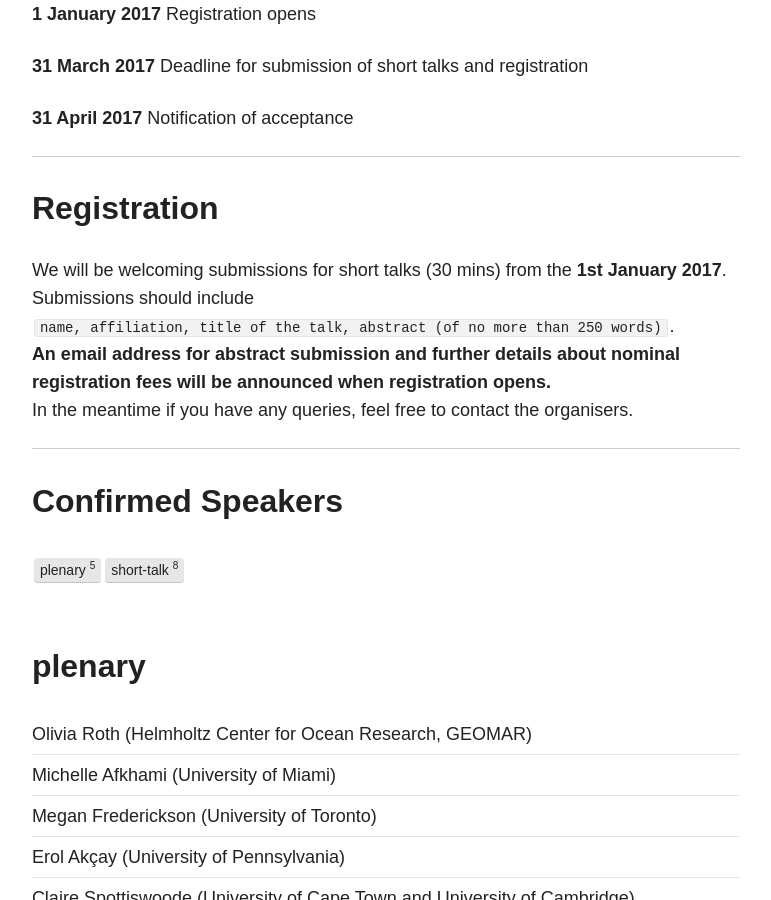
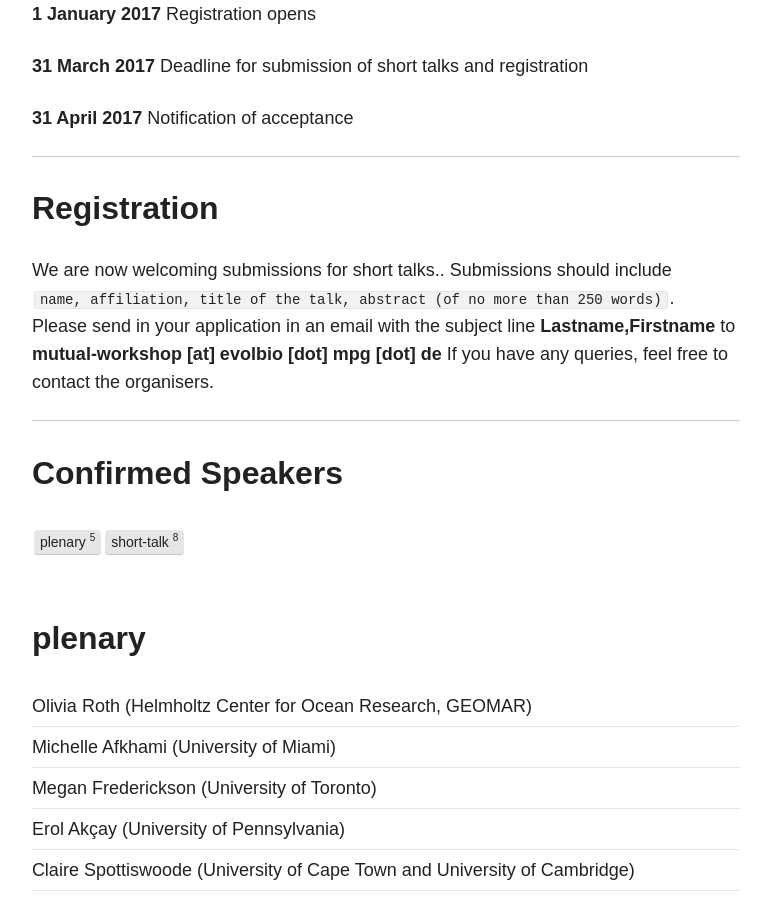
Before and after one commit to bionomics/bionomics, a Jekyll site: the page built from home/index.md, in a window 1280 px wide and 900 px high, scrolled down 1210 px. Shown: the whole window, without its empty margins (254-1025 px from the left). Built offline with Jekyll 4.4.1, drawn with Linux system fonts in a browser that asks for light colours; nearby versions of some CDN libraries.

Commit message:
registration

```diff
--- a/home/index.md
+++ b/home/index.md
@@ -33,10 +33,10 @@ Registration fees will cover food and accommodation for the complete duration of
 
 ## Registration
 
-We will be welcoming submissions for short talks (30 mins) from the **1st January 2017**.
+We are now welcoming submissions for short talks..
 Submissions should include `name, affiliation, title of the talk, abstract (of no more than 250 words)`.
-**An email address for abstract submission and further details about nominal registration fees will be announced when registration opens.**
-In the meantime if you have any queries, feel free to contact the organisers.
+Please send in your application in an email with the subject line **Lastname,Firstname** to **mutual-workshop [at] evolbio [dot] mpg [dot] de**
+If you have any queries, feel free to contact the organisers.
 
 ---
 
```
